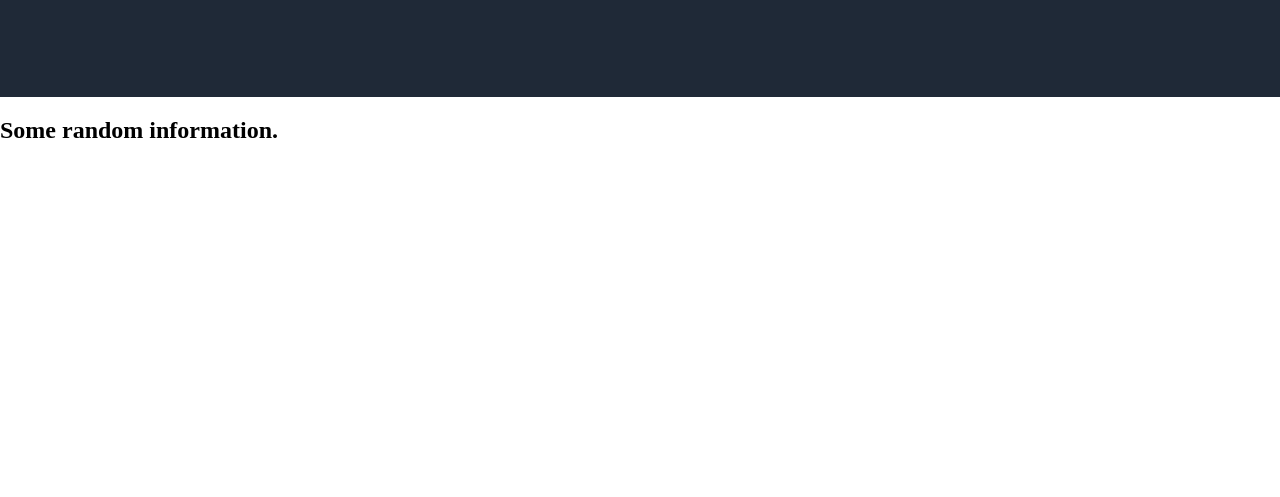
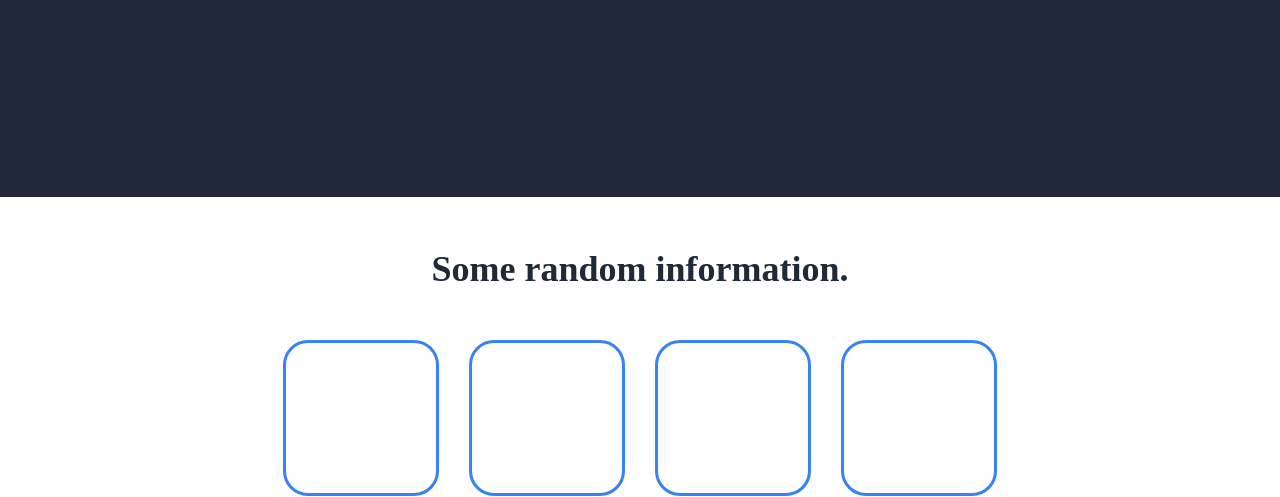
Before and after one commit to scoloni87/project2, a plain HTML site: page index.html in a window 1280 px wide. Shown: the part 321-818 px from the top of the page. Drawn offline with Linux system fonts and the light colour scheme.

Commit message:
add boxes to main

```diff
--- a/index.html
+++ b/index.html
@@ -31,19 +31,23 @@
                             contrast.</div>
             <buttom class="sign-up">Sign Up</buttom>
         </div>
-            <div class="image-1">
+            <div class="placeholder">
                 <img src="/images/placeholder.jpg" width="300" height="200">
             </div>
     </div>
+    </div>
+
 
     <!--MAIN-->
 
     <div class="main-container">
-        <h2 class="random">Some random information.</h2>
-        <div class="image-1"></div>
-        <div class="image-2"></div>
-        <div class="image-3"></div>
-        <div class="image-4"></div>
+        <div class="random">Some random information.</div>
+        <div class="box-section">
+            <div class="image-1"></div>
+            <div class="image-2"></div>
+            <div class="image-3"></div>
+            <div class="image-4"></div>
+        </div>
     </div>
 </body>
 </html>
--- a/style.css
+++ b/style.css
@@ -27,13 +27,14 @@ body {
 
 .header-container {
     padding: 100px;
-    height: 200px;
+    height: 300px;
     background-color: #1f2937;
     display: flex;
     gap: 100px;
+    justify-content: center;
 }
 
-.image-1 {
+.pacaeholder {
     display: flex;
     width: 300;
     height: 200;
@@ -60,3 +61,72 @@ body {
     background-color: #3882F6;
     width: 59px;
 }
+
+.main-container {
+    height: 200px;
+    display: flex;
+    justify-content:center;
+    flex-direction: column;
+    align-items: center;
+    padding: 50px;
+
+}
+
+.random {
+    display: flex;
+    font-weight: bold;
+    font-size: 36px;
+    color: #1F2937;
+    padding: 50px;
+}
+
+.box-section {
+    display: flex;
+    gap: 30px;
+
+}
+
+.image-1 {
+    border-radius: 25px;
+    border: 3px solid #3882F6;
+    width: 150px;
+    height: 150px;
+    display: flex;
+
+}
+
+.image-2 {
+    border-radius: 25px;
+    border: 3px solid #3882F6;
+    width: 150px;
+    height: 150px;
+    display: flex;
+
+}
+
+.image-3 {
+    border-radius: 25px;
+    border: 3px solid #3882F6;
+    width: 150px;
+    height: 150px;
+    display: flex;
+
+}
+
+.image-4 {
+    border-radius: 25px;
+    border: 3px solid #3882F6;
+    width: 150px;
+    height: 150px;
+    display: flex;
+
+}
+
+.image-5 {
+    border-radius: 25px;
+    border: 3px solid #3882F6;
+    width: 150px;
+    height: 150px;
+    display: flex;
+
+}
```
